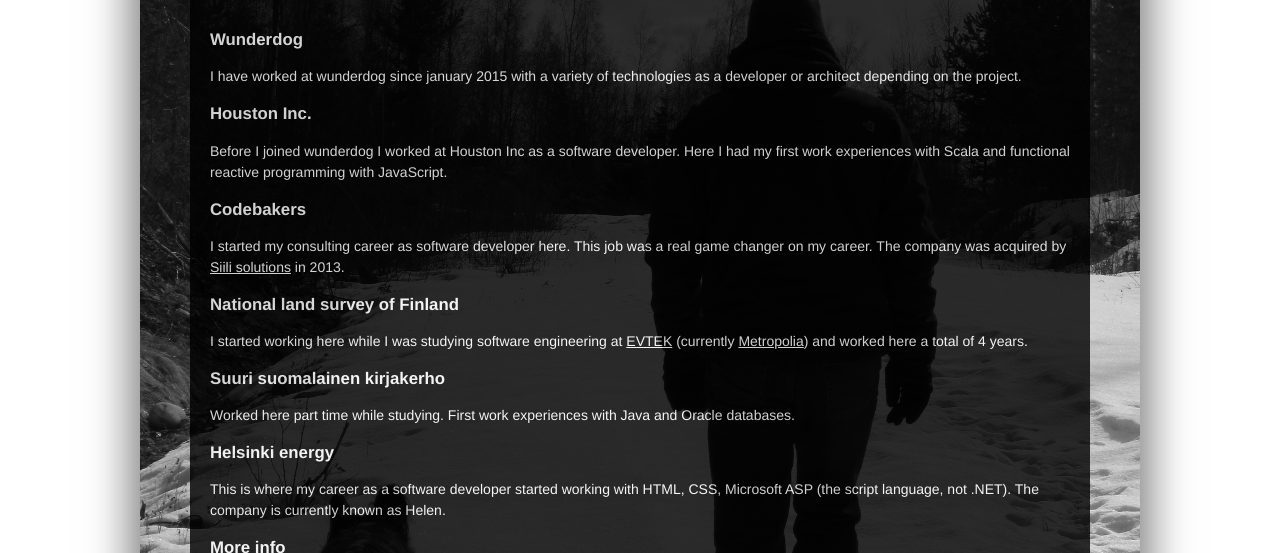
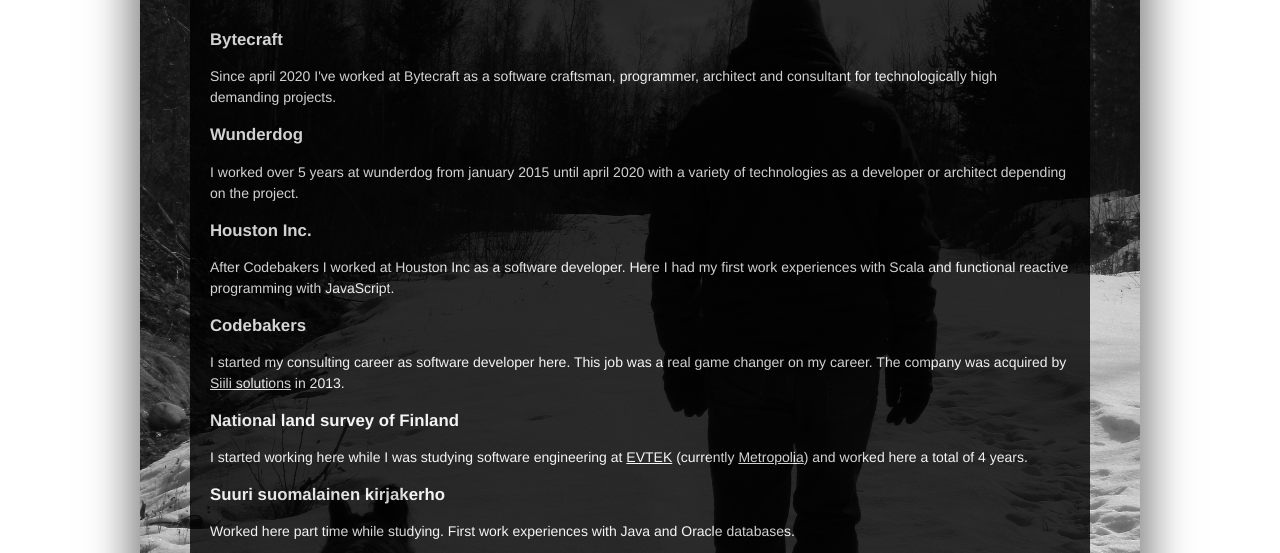
Before and after one commit to jorilytter/polarcoder.net, a plain HTML site: page index.html in a window 1280 px wide. Both pictures are taken after a click on the link "work experience". Shown: the part 234-787 px from the top of the page. Drawn offline with Linux system fonts and the light colour scheme.

Commit message:
Update work history page

```diff
--- a/index.html
+++ b/index.html
@@ -23,14 +23,18 @@
           <div class="content-text-header">
             <h1>Work experience</h1>
           </div>
+          <h2><a href="https://www.bytecraft.fi/">Bytecraft</a></h2>
+          <p>
+          Since april 2020 I've worked at Bytecraft as a software craftsman, programmer, architect and consultant for technologically high demanding projects.
+          </p>
           <h2><a href="https://wunder.dog/">Wunderdog</a></h2>
           <p>
-          I have worked at wunderdog since january 2015 with a variety of technologies as a developer or architect depending on the project.
+          I worked over 5 years at wunderdog from january 2015 until april 2020 with a variety of technologies as a developer or architect depending on the project.
           </p>
 
           <h2><a href="https://www.houston-inc.com/">Houston Inc.</a></h2>
           <p>
-          Before I joined wunderdog I worked at Houston Inc as a software developer. Here I had my first work experiences with Scala and functional reactive programming with JavaScript.
+          After Codebakers I worked at Houston Inc as a software developer. Here I had my first work experiences with Scala and functional reactive programming with JavaScript.
           </p>
 
           <h2>Codebakers</h2>
```
